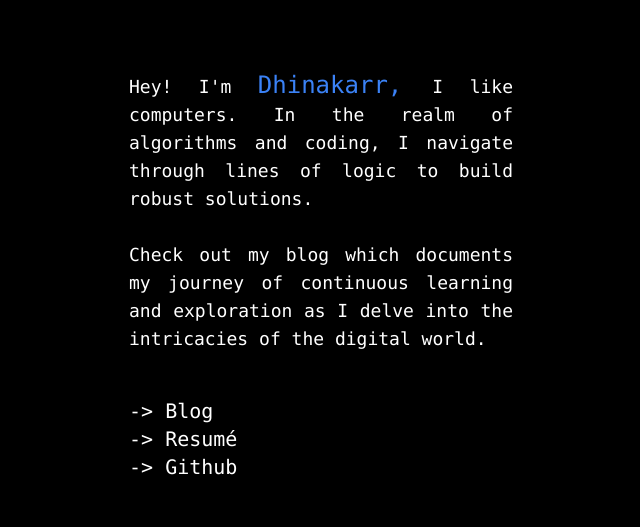
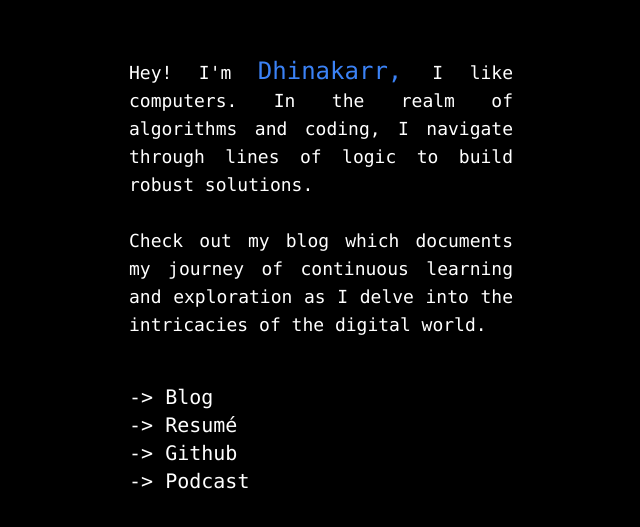
Before and after one commit to thedhinakarr/portfolio, a Gatsby site: page / in a window 1280 px wide. Shown: the part 125-652 px from the top of the page, without its empty margins (319-959 px from the left). Built offline with nearby package versions, Linux system fonts and the light colour scheme; Gatsby itself is replaced by a stand-in of ours.

Commit message:
Spotify addition

```diff
--- a/src/pages/index.js
+++ b/src/pages/index.js
@@ -28,6 +28,13 @@ export default function index() {
               target="_blank"
             >{"->"} Github </a>
           </div>
+          <div>
+            <a
+              className='block hover:underline  hover:text-[#FADEBD]'
+              href="https://open.spotify.com/show/4gNCCEuk0JDWuXJoBESWjA"
+              target="_blank"
+            >{"->"} Podcast </a>
+          </div>
         </nav>
       </div>
     </div>
```
